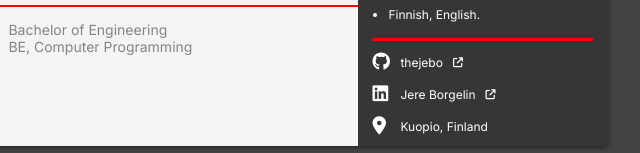
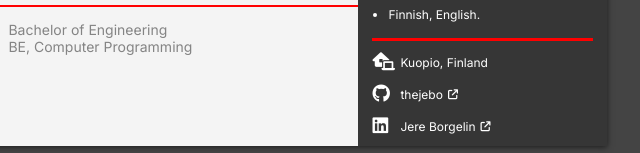
Before and after one commit to thejebo/thejebo-resume, a website built with Vite: page index.html in a window 1280 px wide. Shown: the part 812-965 px from the top of the page, 433-1073 px from the left. Built offline with nearby package versions, Linux system fonts and the light colour scheme.

Commit message:
fix: Changed location icon.

```diff
--- a/src/main.js
+++ b/src/main.js
@@ -136,9 +136,9 @@ document.querySelector('#app').innerHTML = `
     <li>Finnish, English.</li>
   </ul>
   <div class="contact-info">
+    <span><i class="fa-solid fa-house-laptop"></i> Kuopio, Finland</span>
     <a target="_blank" href="https://github.com/thejebo"><i class="fa-brands fa-github"></i> thejebo <i class="fa-solid fa-arrow-up-right-from-square"></i></a>
     <a target="_blank" href="https://fi.linkedin.com/in/jere-borgelin-0738b8200"><i class="fa-brands fa-linkedin"></i> Jere Borgelin <i class="fa-solid fa-arrow-up-right-from-square"></i></a>
-    <span><i class="fa-solid fa-location-dot"></i> Kuopio, Finland</span>
   </div>
 </aside>
 `
--- a/src/main.scss
+++ b/src/main.scss
@@ -234,12 +234,11 @@ a {
 
       a > i.fa-arrow-up-right-from-square {
         font-size: 10px;
-        margin-left: 10px;
+        margin-left: 5px;
       }
     }
   }
 }
-
 
 @media print {
   #app {
```
